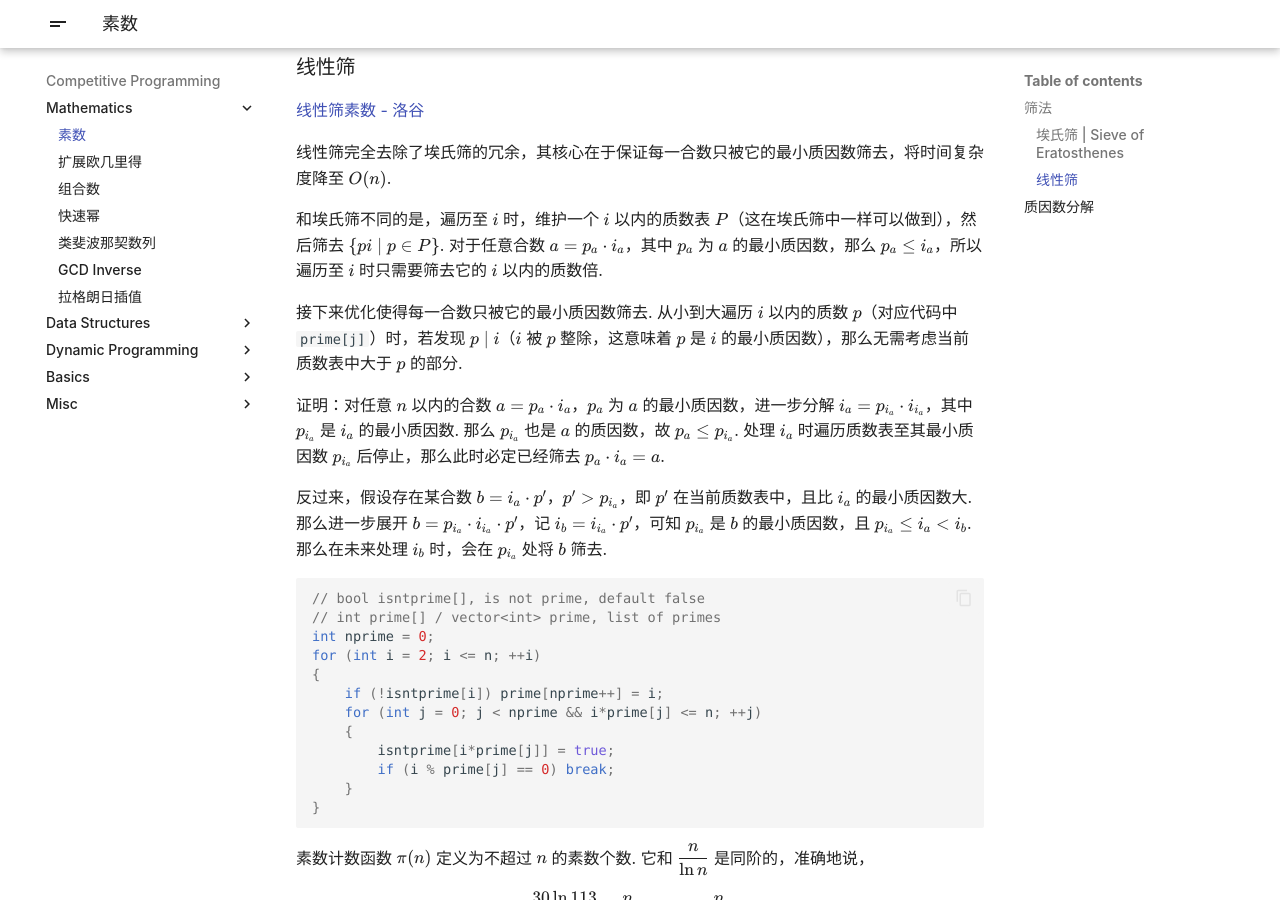
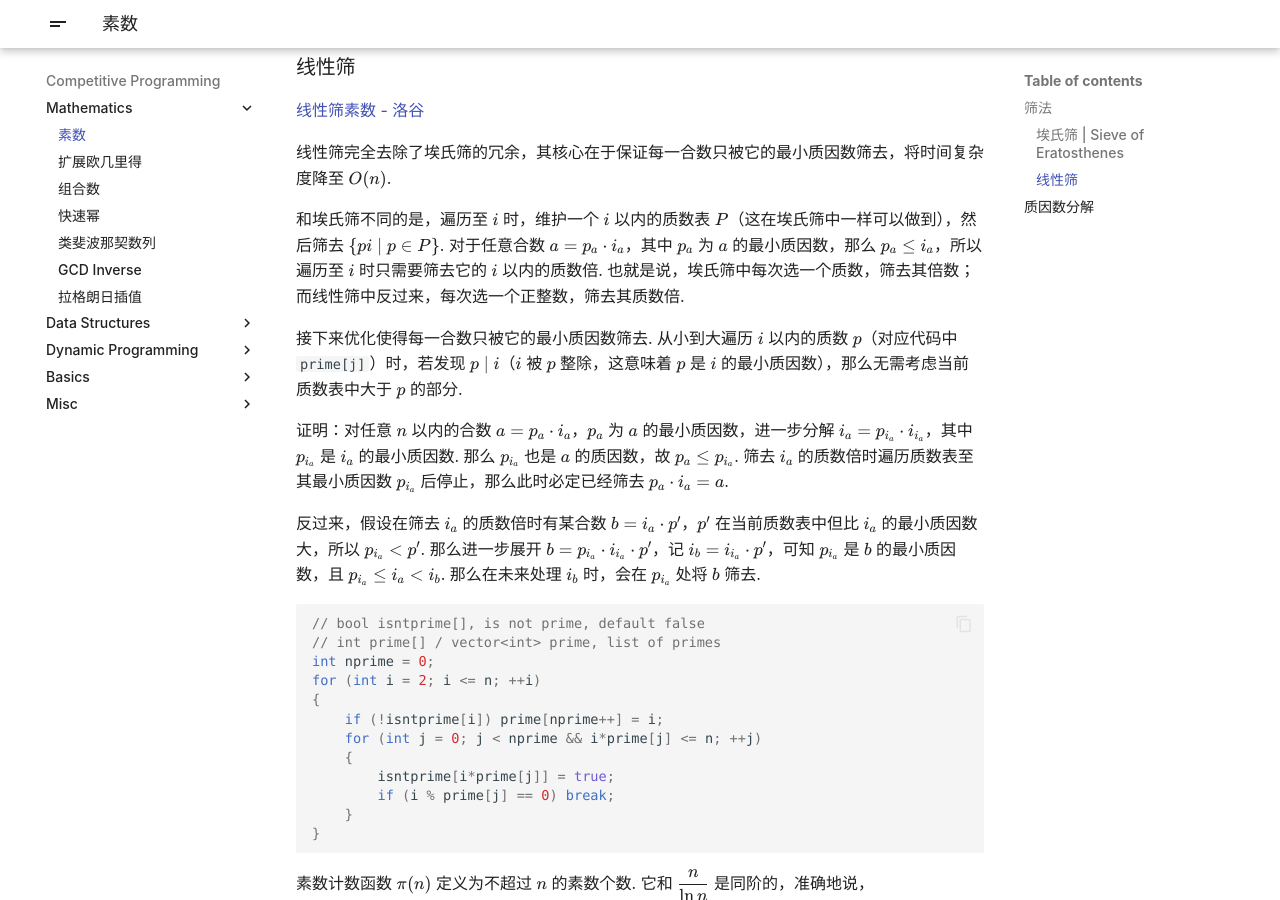
Before and after one commit to x4Cx58x54/writing, an MkDocs documentation site: the page built from docs/competitive-programming/prime.md, in a window 1280 px wide and 900 px high, scrolled down 837 px. Built offline with MkDocs 1.6.1 and Material for MkDocs 9.7.7, drawn with Linux system fonts in a browser that asks for light colours.

Commit message:
update prime

````diff
--- a/docs/competitive-programming/prime.md
+++ b/docs/competitive-programming/prime.md
@@ -32,13 +32,13 @@ for(int i = 2; i * i <= n; ++i)
 
 线性筛完全去除了埃氏筛的冗余，其核心在于保证每一合数只被它的最小质因数筛去，将时间复杂度降至 $O(n)$.
 
-和埃氏筛不同的是，遍历至 $i$ 时，维护一个 $i$ 以内的质数表 $P$（这在埃氏筛中一样可以做到），然后筛去 $\{pi\mid p\in P\}$. 对于任意合数 $a = p_a\cdot i_a$，其中 $p_a$ 为 $a$ 的最小质因数，那么 $p_a \le i_a$，所以遍历至 $i$ 时只需要筛去它的 $i$ 以内的质数倍.
+和埃氏筛不同的是，遍历至 $i$ 时，维护一个 $i$ 以内的质数表 $P$（这在埃氏筛中一样可以做到），然后筛去 $\{pi\mid p\in P\}$. 对于任意合数 $a = p_a\cdot i_a$，其中 $p_a$ 为 $a$ 的最小质因数，那么 $p_a \le i_a$，所以遍历至 $i$ 时只需要筛去它的 $i$ 以内的质数倍. 也就是说，埃氏筛中每次选一个质数，筛去其倍数；而线性筛中反过来，每次选一个正整数，筛去其质数倍.
 
 接下来优化使得每一合数只被它的最小质因数筛去. 从小到大遍历 $i$ 以内的质数 $p$（对应代码中 `prime[j]`）时，若发现 $p\mid i$（$i$ 被 $p$ 整除，这意味着 $p$ 是 $i$ 的最小质因数），那么无需考虑当前质数表中大于 $p$ 的部分.
 
-证明：对任意 $n$ 以内的合数 $a = p_a \cdot i_a$，$p_a$ 为 $a$ 的最小质因数，进一步分解 $i_a = p_{i_a}\cdot i_{i_a}$，其中 $p_{i_a}$ 是 $i_a$ 的最小质因数. 那么 $p_{i_a}$ 也是 $a$ 的质因数，故 $p_a \le p_{i_a}$. 处理 $i_a$ 时遍历质数表至其最小质因数 $p_{i_a}$ 后停止，那么此时必定已经筛去 $p_a \cdot i_a = a$.
+证明：对任意 $n$ 以内的合数 $a = p_a \cdot i_a$，$p_a$ 为 $a$ 的最小质因数，进一步分解 $i_a = p_{i_a}\cdot i_{i_a}$，其中 $p_{i_a}$ 是 $i_a$ 的最小质因数. 那么 $p_{i_a}$ 也是 $a$ 的质因数，故 $p_a \le p_{i_a}$. 筛去 $i_a$ 的质数倍时遍历质数表至其最小质因数 $p_{i_a}$ 后停止，那么此时必定已经筛去 $p_a \cdot i_a = a$.
 
-反过来，假设存在某合数 $b = i_a \cdot p'$，$p' > p_{i_a}$，即 $p'$ 在当前质数表中，且比 $i_a$ 的最小质因数大. 那么进一步展开 $b = p_{i_a} \cdot i_{i_a} \cdot p'$，记 $i_b = i_{i_a}\cdot p'$，可知 $p_{i_a}$ 是 $b$ 的最小质因数，且 $p_{i_a} \le i_a< i_b$. 那么在未来处理 $i_b$ 时，会在 $p_{i_a}$ 处将 $b$ 筛去.
+反过来，假设在筛去 $i_a$ 的质数倍时有某合数 $b = i_a \cdot p'$，$p'$ 在当前质数表中但比 $i_a$ 的最小质因数大，所以 $p_{i_a} < p'$. 那么进一步展开 $b = p_{i_a} \cdot i_{i_a} \cdot p'$，记 $i_b = i_{i_a}\cdot p'$，可知 $p_{i_a}$ 是 $b$ 的最小质因数，且 $p_{i_a} \le i_a< i_b$. 那么在未来处理 $i_b$ 时，会在 $p_{i_a}$ 处将 $b$ 筛去.
 
 ```cpp
 // bool isntprime[], is not prime, default false
````
